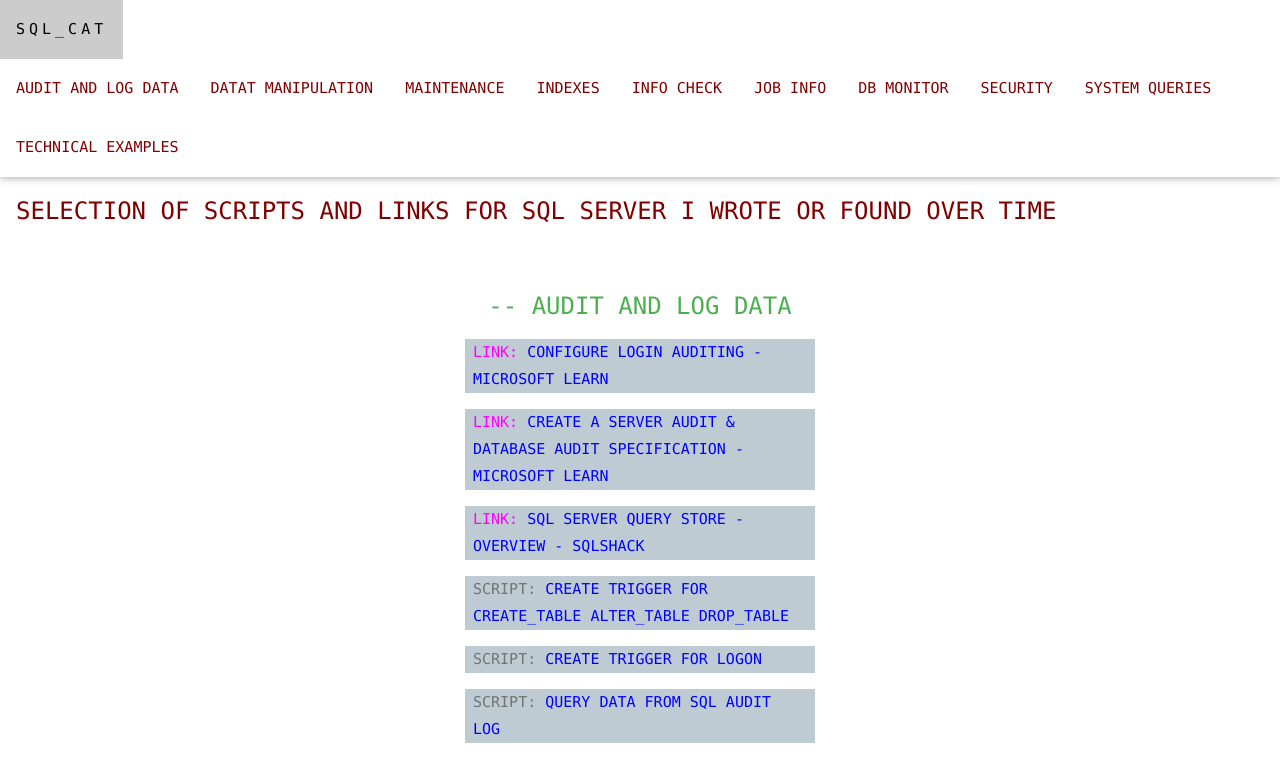
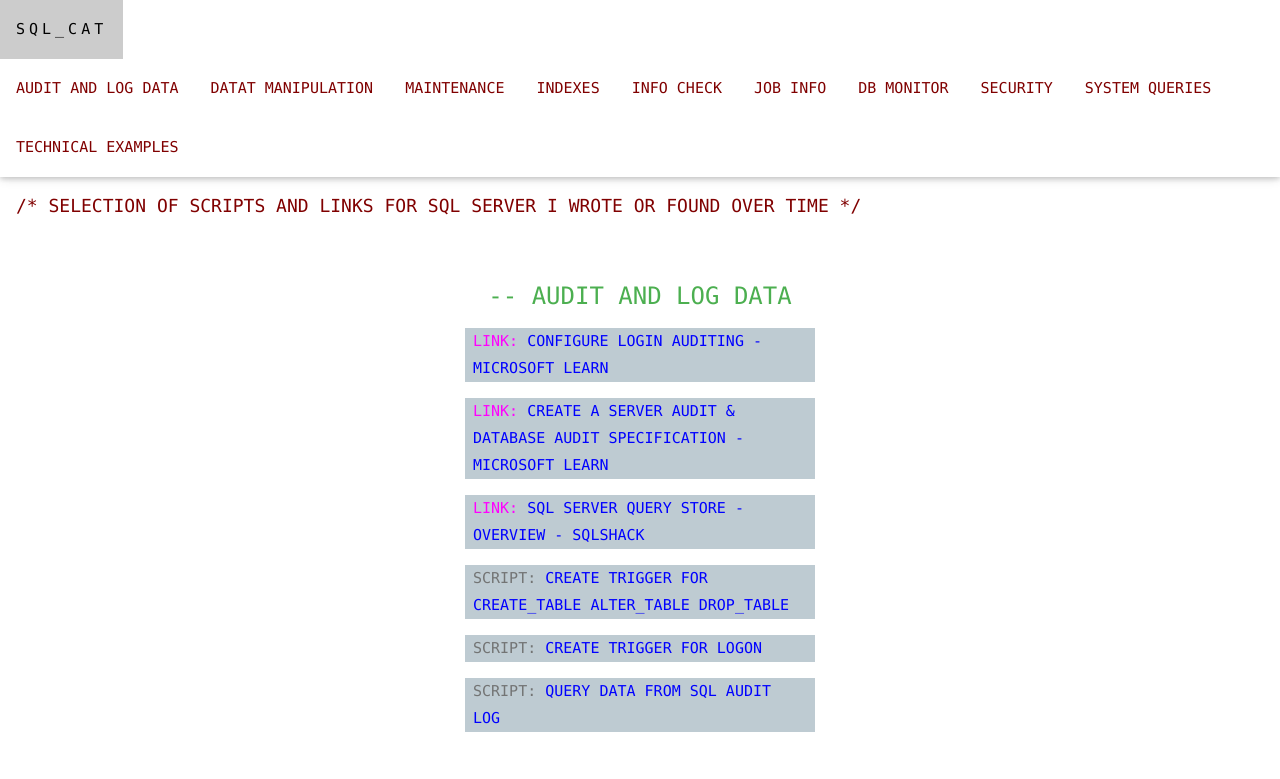
Before and after one commit to IvgeniDv/sqlcat, a plain HTML site: page index.html in a window 1280 px wide. Shown: the top 779 px of the page. Drawn offline with nearby package versions, Linux system fonts and the light colour scheme.

Commit message:
Update index.html

```diff
--- a/index.html
+++ b/index.html
@@ -102,7 +102,11 @@
 
 
     <div class="w3-container " style=" margin-top: 180px; margin-bottom: 20px; " id="home">
-        <h3 id="home" class="sqlsp ">SELECTION OF SCRIPTS AND LINKS FOR SQL SERVER I WROTE OR FOUND OVER TIME</h3>
+        <h5 id="home" class="sqlsp ">
+        /*
+            SELECTION OF SCRIPTS AND LINKS FOR SQL SERVER I WROTE OR FOUND OVER TIME
+        */
+        </h5>
     </div>
 
 
```
